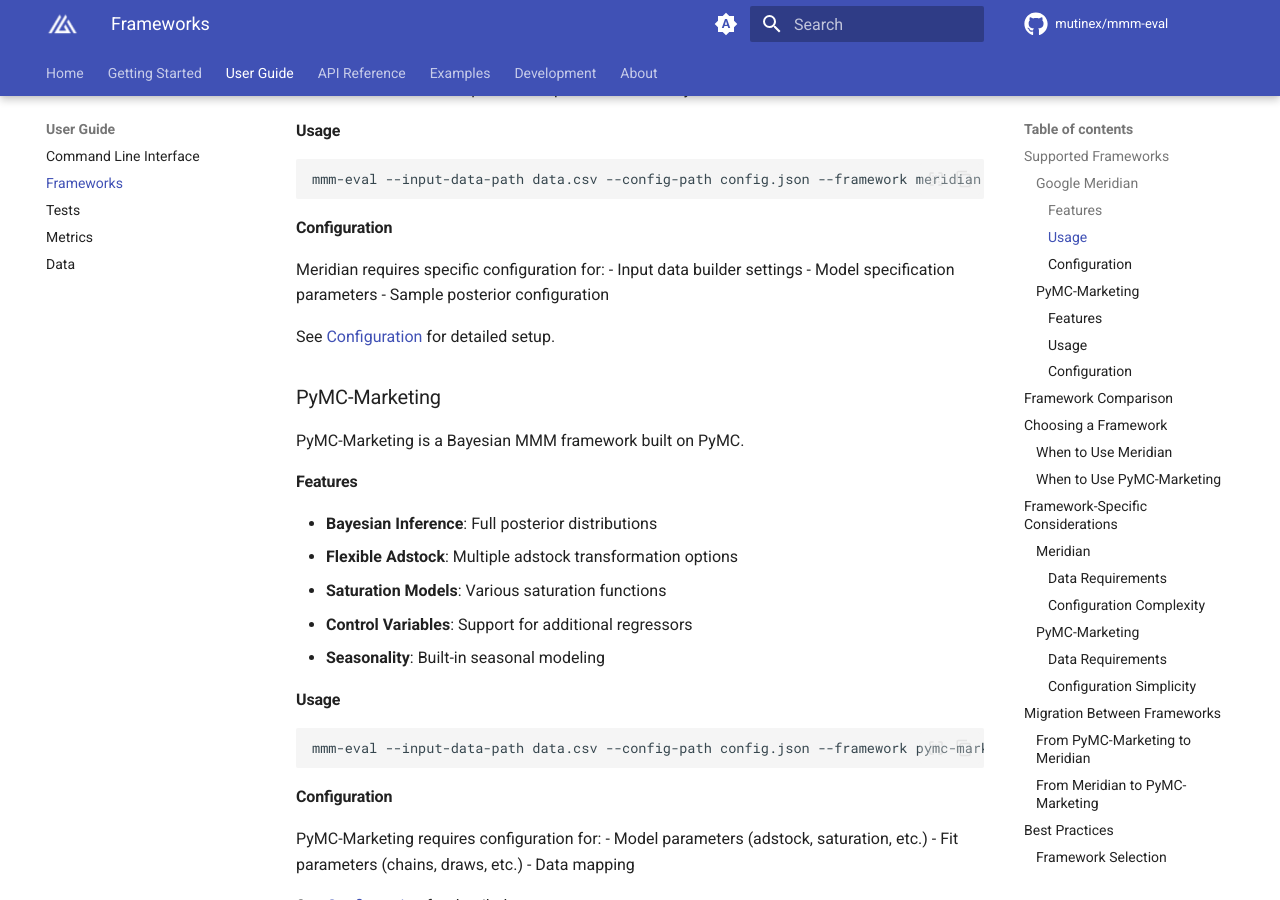
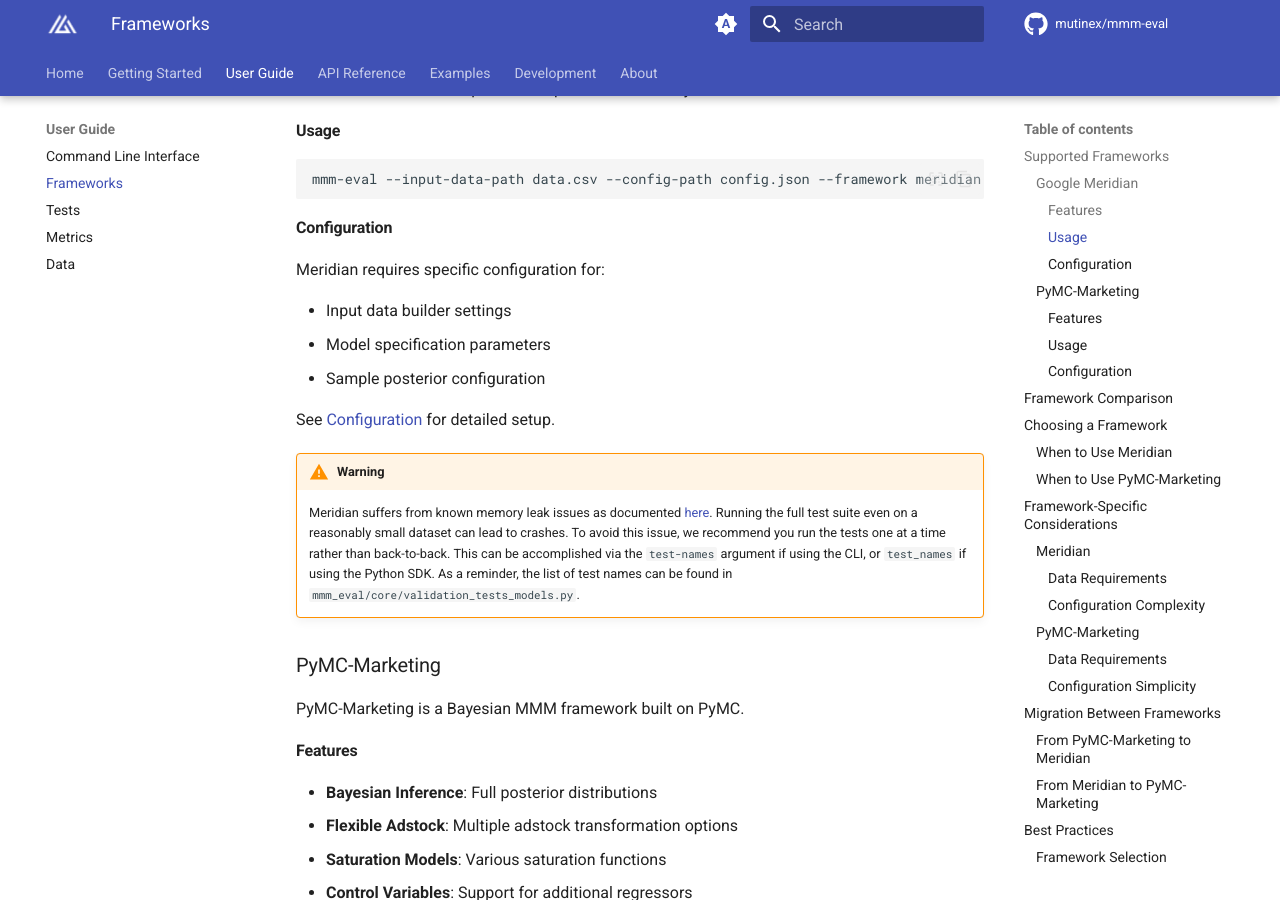
Before and after one commit to mutinex/mmm-eval, an MkDocs documentation site: the page built from docs/user-guide/frameworks.md, in a window 1280 px wide and 900 px high, scrolled down 583 px. Built offline with MkDocs 1.6.1 and Material for MkDocs 9.7.7, drawn with Linux system fonts in a browser that asks for light colours; comment, search, counter and statistics services are not loaded; the version menu is left out.

Commit message:
docs: add warning detailing Meridian memory issues

```diff
--- a/docs/user-guide/frameworks.md
+++ b/docs/user-guide/frameworks.md
@@ -25,11 +25,19 @@
 #### Configuration
 
 Meridian requires specific configuration for:
+
 - Input data builder settings
 - Model specification parameters
 - Sample posterior configuration
 
 See [Configuration](../getting-started/configuration.md) for detailed setup.
+
+!!! warning
+    Meridian suffers from known memory leak issues as documented [here](https://github.com/google/meridian/issues/534).
+    Running the full test suite even on a reasonably small dataset can lead to crashes. To avoid this issue,
+    we recommend you run the tests one at a time rather than back-to-back. This can be accomplished via the
+    `test-names` argument if using the CLI, or `test_names` if using the Python SDK. As a reminder, the list of
+    test names can be found in `mmm_eval/core/validation_tests_models.py`.
 
 ### PyMC-Marketing
 
```
Also changed, not shown: docs/index.md (+1 -0 lines).
